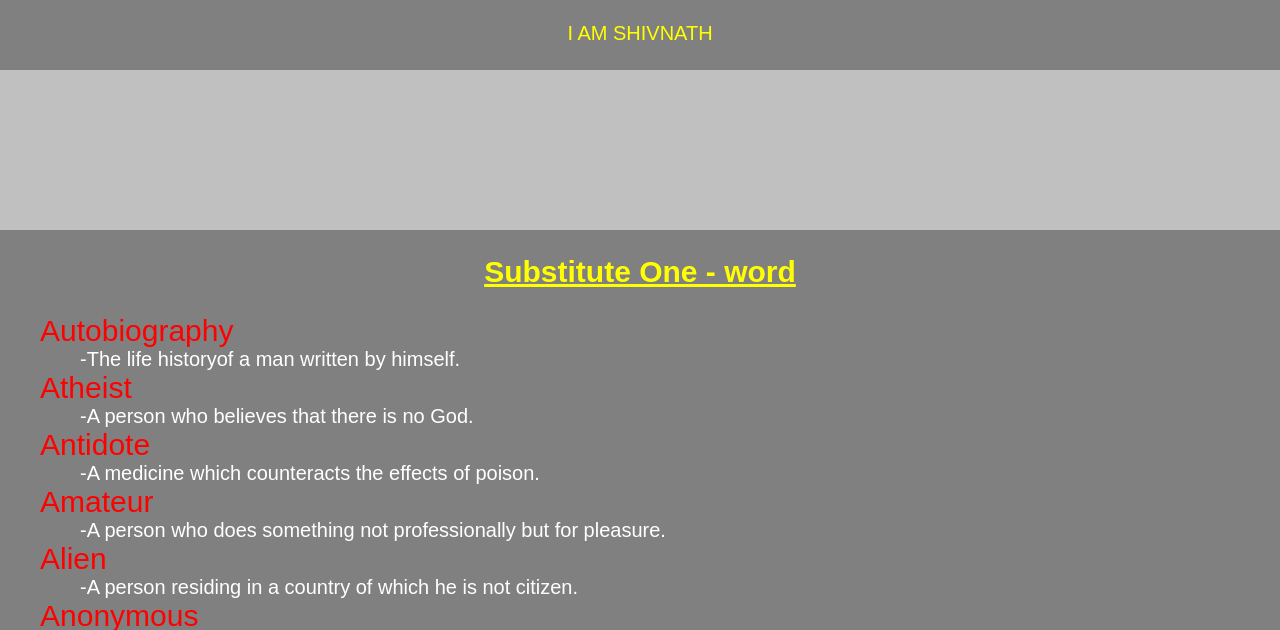
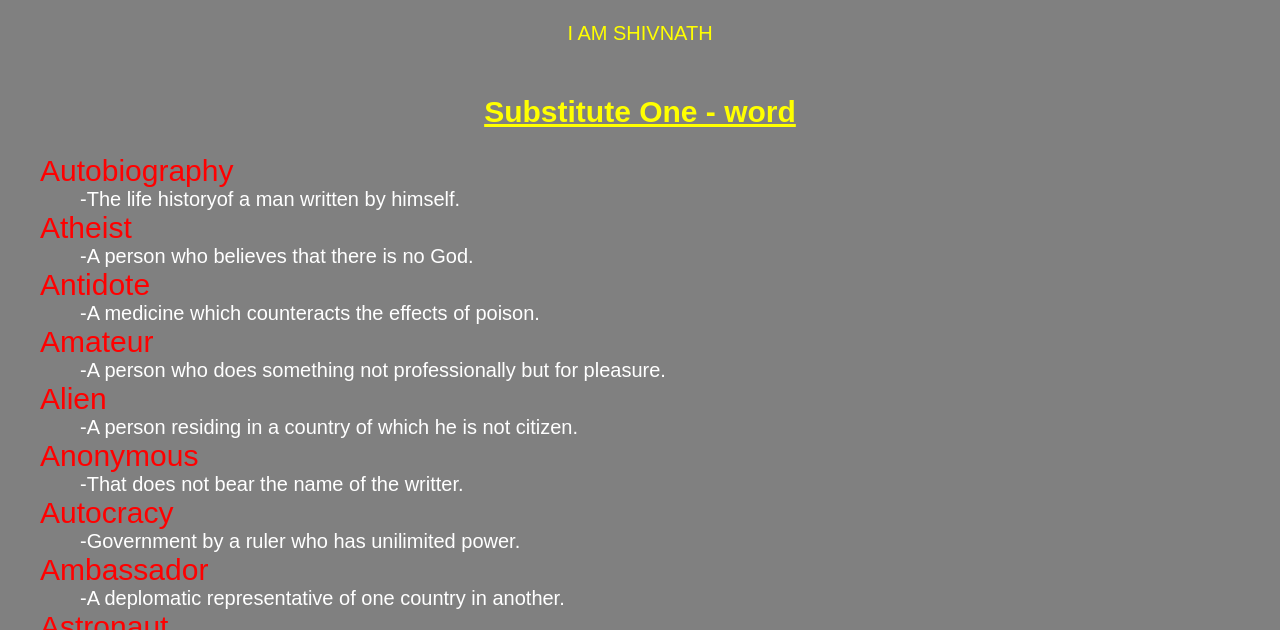
Before and after one commit to Shivnath2030/Shivnath-Nishad, a plain HTML site: page index.html in a window 1280 px wide. Shown: the part 167-797 px from the top of the page. Drawn offline with Linux system fonts and the light colour scheme; a script that the page names is missing.

Commit message:
Update Galaxy Power.css

```diff
--- a/Galaxy Power.css
+++ b/Galaxy Power.css
@@ -42,20 +42,6 @@ header nav ul img{
     color: blue;
     text-align: center;
     padding: 100px 20px;
-}
- main #clock   {
-	display: flex;
-    justify-content: center;
-    align-items: center;
-    height: 20vh;
-    background-color: #C0C0C0;
-    color: white;
-    font-family: 'Arial', sans-serif;
-    margin: 0;
-}
-
- main #clock  {
-	font-size: 5em;
 }
 
 .oneword ol div dl dt {
```
